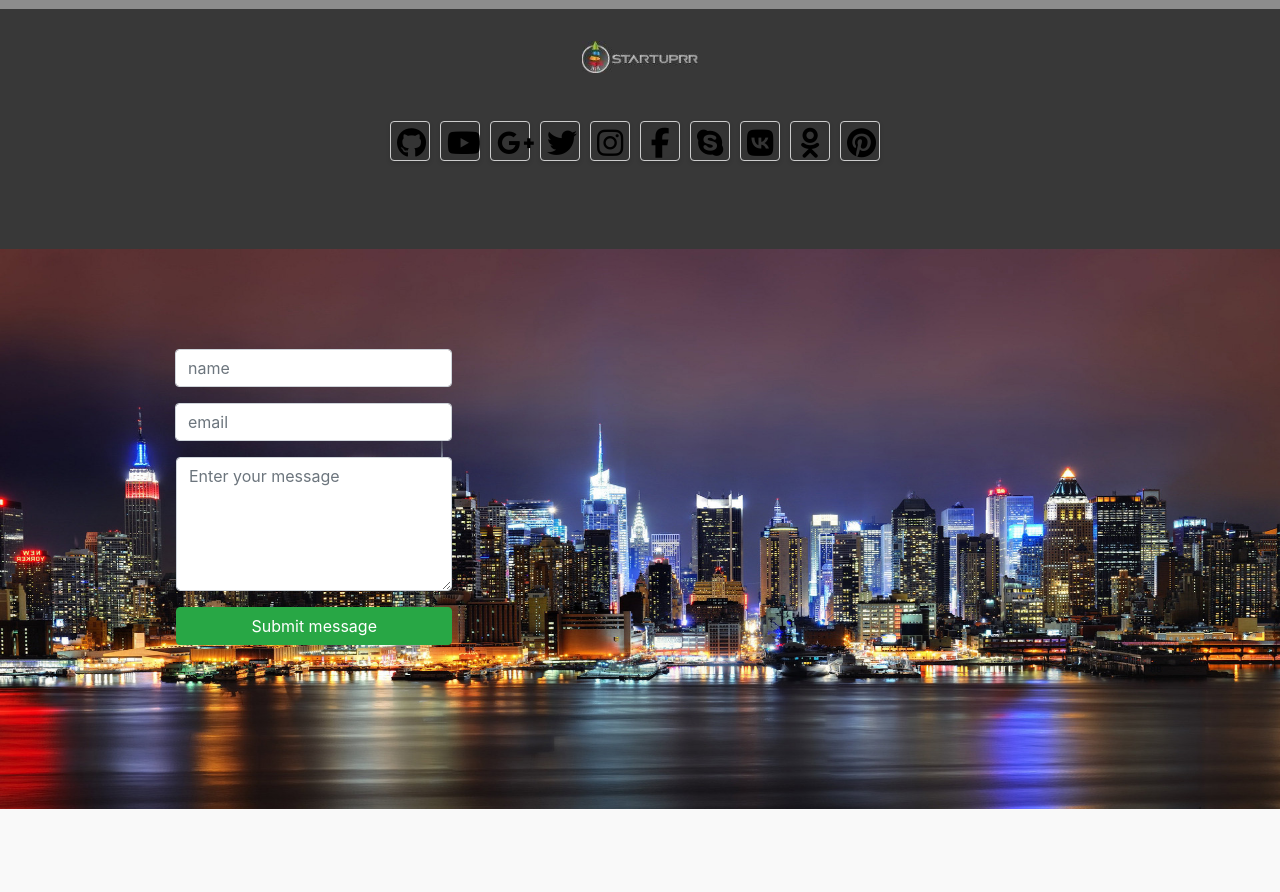
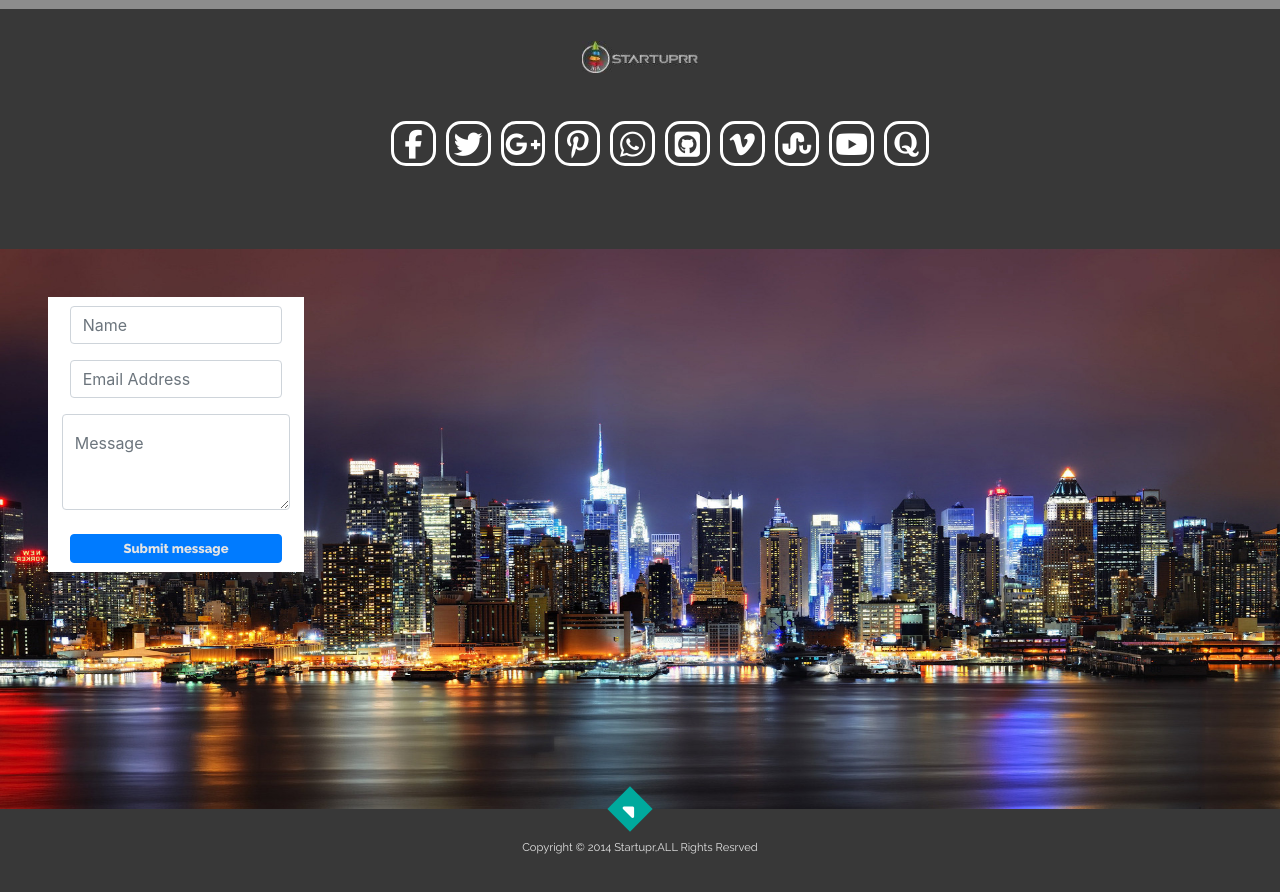
Before and after one commit to Allycik/Allycik.github.io, a website: page Example/src/index.html in a window 1280 px wide. Shown: the part 6240-7132 px from the top of the page. Before the commit the page ends 7049 px from the top, so only its background shows below. Drawn offline with nearby package versions, Linux system fonts and the light colour scheme; files that its build step writes are made by us from their sources; files whose address does not match are found by name.

Commit message:
correction

```diff
--- a/Example/src/index.html
+++ b/Example/src/index.html
@@ -159,6 +159,7 @@
       <div class="vertical-block__text">Proin in magna a ipsum viverra scelerisq <br>enec turp, nunc vestibulum.</div>
      </div>
        </div>
+
        <div class="block-phones">
          <div class="block-phones__picter">
            <img src="img/mockup-1.png">
@@ -168,6 +169,7 @@
          </div>
        </div>
        </div>
+
        <!--  -->
        <div class="row-2">
        <div class="block-answers">
@@ -355,7 +357,7 @@
       <span class ="corporate">Corporate Brochure</span>
       <span class ="illustration">Illustration / Print</span><br>
       <p class = "icon-quection-1"></p>
-      <p class ="illustration__numer">138</p>
+
      </div>
    </a>
    <a class="block-assets__blocks" href="#">
@@ -372,7 +374,7 @@
       <span class ="illustration">Illustration / Print</span>
       <br>
       <p class = "icon-quection-1"></p>
-      <p class ="illustration__numer">138</p>
+
      </div>
    </a>
    <a class="block-assets__blocks" href="#">
@@ -389,7 +391,7 @@
       <span class ="illustration">Illustration / Print</span>
       <br>
       <p class = "icon-quection-1"></p>
-      <p class ="illustration__numer">138</p>
+
      </div>
    </a>
    <a class="block-assets__blocks" href="#">
@@ -406,7 +408,7 @@
       <span class ="illustration">Illustration / Print</span>
       <br>
       <p class = "icon-quection-1"></p>
-      <p class ="illustration__numer">138</p>
+
      </div>
    </a>
    <a class="block-assets__blocks" href="#">
@@ -423,7 +425,7 @@
       <span class ="illustration">Illustration / Print</span>
       <br>
       <p class = "icon-quection-1"></p>
-      <p class ="illustration__numer">138</p>
+
      </div>
    </a>
    <a class="block-assets__blocks" href="#">
@@ -440,7 +442,7 @@
       <span class ="illustration">Illustration / Print</span>
       <br>
       <p class = "icon-quection-1"></p>
-      <p class ="illustration__numer">138</p>
+
      </div>
    </a>
    <a class="block-assets__blocks" href="#">
@@ -457,7 +459,7 @@
       <span class ="illustration">Illustration / Print</span>
       <br>
       <p class = "icon-quection-1"></p>
-      <p class ="illustration__numer">138</p>
+
      </div>
    </a>
    <a class="block-assets__blocks" href="#">
@@ -474,7 +476,7 @@
       <span class ="illustration">Illustration / Print</span>
       <br>
       <p class = "icon-quection-1"></p>
-      <p class ="illustration__numer">138</p>
+
      </div>
    </a>
    <a class="block-assets__blocks" href="#">
@@ -491,7 +493,7 @@
       <span class ="illustration">Illustration / Print</span>
       <br>
       <p class = "icon-quection-1"></p>
-      <p class ="illustration__numer">138</p>
+
      </div>
    </a>
    <a class="block-assets__blocks" href="#">
@@ -508,7 +510,7 @@
       <span class ="illustration">Illustration / Print</span>
       <br>
       <p class = "icon-quection-1"></p>
-      <p class ="illustration__numer">138</p>
+
      </div>
    </a>
    <a class="block-assets__blocks" href="#">
@@ -525,7 +527,7 @@
       <span class ="illustration">Illustration / Print</span>
       <br>
       <p class = "icon-quection-1"></p>
-      <p class ="illustration__numer">138</p>
+
      </div>
    </a>
    <a class="block-assets__blocks" href="#">
@@ -542,7 +544,7 @@
       <span class ="illustration">Illustration / Print</span>
       <br>
       <p class = "icon-quection-1"></p>
-      <p class ="illustration__numer">138</p>
+
      </div>
    </a>
    </div>
@@ -705,27 +707,28 @@
         <div class="card" style="width: 14rem;">
   <div class="card-body">
   <div class="card-top">
+
    <div class="card-top__content">
      <div class="content-rhombus">
        <div class="content-squear">
        <div class="content-quection"></div>
      </div>
    </div>
-   <div class="card-top__content">
+   <div class="card-top__content-a">
     <div class="content-rhombus rhombus__bacground">
       <div class="content-squear">
       <div class="content-quection"></div>
      </div>
     </div>
   </div>
-  <div class="card-top__content">
+  <div class="card-top__content-b">
     <div class="content-rhombus">
       <div class="content-squear">
       <div class="content-quection"></div>
-     </div>
+      </div>
     </div>
   </div>
-  <div class="card-top__content">
+  <div class="card-top__content-c">
     <div class="content-rhombus">
       <div class="content-squear">
       <div class="content-quection"></div>
@@ -750,21 +753,21 @@
           <div class="content-quection"></div>
         </div>
       </div>
-      <div class="card-top__content">
+      <div class="card-top__content-a">
        <div class="content-rhombus rhombus__bacground">
          <div class="content-squear">
          <div class="content-quection"></div>
         </div>
        </div>
      </div>
-     <div class="card-top__content">
+     <div class="card-top__content-b">
        <div class="content-rhombus">
          <div class="content-squear">
          <div class="content-quection"></div>
         </div>
        </div>
      </div>
-     <div class="card-top__content">
+     <div class="card-top__content-c">
        <div class="content-rhombus">
          <div class="content-squear">
          <div class="content-quection"></div>
@@ -789,21 +792,21 @@
           <div class="content-quection"></div>
         </div>
       </div>
-      <div class="card-top__content">
+      <div class="card-top__content-a">
        <div class="content-rhombus rhombus__bacground">
          <div class="content-squear">
          <div class="content-quection"></div>
         </div>
        </div>
      </div>
-     <div class="card-top__content">
+     <div class="card-top__content-b">
        <div class="content-rhombus">
          <div class="content-squear">
          <div class="content-quection"></div>
         </div>
        </div>
      </div>
-     <div class="card-top__content">
+     <div class="card-top__content-c">
        <div class="content-rhombus">
          <div class="content-squear">
          <div class="content-quection"></div>
@@ -827,21 +830,21 @@
           <div class="content-quection"></div>
         </div>
       </div>
-      <div class="card-top__content">
+      <div class="card-top__content-a">
        <div class="content-rhombus rhombus__bacground">
          <div class="content-squear">
          <div class="content-quection"></div>
         </div>
        </div>
      </div>
-     <div class="card-top__content">
+     <div class="card-top__content-b">
        <div class="content-rhombus">
          <div class="content-squear">
          <div class="content-quection"></div>
         </div>
        </div>
      </div>
-     <div class="card-top__content">
+     <div class="card-top__content-c">
        <div class="content-rhombus">
          <div class="content-squear">
          <div class="content-quection"></div>
@@ -906,7 +909,8 @@
           </div>
           <div class="carousel-item">
             <div class="carousel-item__block">
-            <img src="img/intFoto.jpg" class="d-block w-30" alt="...">
+            <!-- <img src="img/intFoto.jpg" class="d-block w-30" alt="..."> -->
+            <img src="img/unnamed.jpg" class="d-block w-30" alt="...">
             </div>
           </div>
           <div class="carousel-item">
@@ -1075,35 +1079,20 @@ Enhanced Security</p>
     <img src="img/photo_2020-01-30_10-54-52.jpg" class="startap-logo__foto">
   </div>
   <div class="startap-block__icon">
-    <div class="social github">
-      <a href="#" target="_blank"><i class="fa fa-github fa-2x"></i></a>
-  </div>
-  <div class="social youtube">
-      <a href="#" target="_blank"><i class="fa fa-youtube fa-2x"></i></a>
-  </div>
-  <div class="social google-pluse">
-      <a href="#" target="_blank"><i class="fa fa-google-plus fa-2x"></i></a>
-  </div>
-  <div class="social twitter">
-      <a href="#" target="_blank"><i class="fa fa-twitter fa-2x"></i></a>
-  </div>
-  <div class="social instagram">
-      <a href="#" target="_blank"><i class="fa fa-instagram fa-2x"></i></a>
-  </div>
-  <div class="social facebook">
-      <a href="#" target="_blank"><i class="fa fa-facebook fa-2x"></i></a>
-  </div>
-  <div class="social skype">
-      <a href="#" target="_blank"><i class="fa fa-skype fa-2x"></i></a>
-  </div>
-  <div class="social vk">
-      <a href="#" target="_blank"><i class="fa fa-vk fa-2x"></i></a>
-  </div>
-  <div class="social odnoklassniki">
-      <a href="#" target="_blank"><i class="fa fa-odnoklassniki fa-2x"></i></a>
-  </div>
-  <div class="social pinterest">
-      <a href="#" target="_blank"><i class="fa fa-pinterest fa-2x"></i></a>
+
+  <div class="wrapper">
+    <ul>
+      <li><i class="fa fa-facebook" aria-hidden="true"></i></li>
+      <li><i class="fa fa-twitter" aria-hidden="true"></i></li>
+      <li><i class="fa fa-google-plus" aria-hidden="true"></i></li>
+      <li><i class="fa fa-pinterest" aria-hidden="true"></i></li>
+      <li><i class="fa fa-whatsapp" aria-hidden="true"></i></li>
+      <li><i class="fa fa-git" aria-hidden="true"></i></li>
+      <li><i class="fa fa-vimeo" aria-hidden="true"></i></li>
+      <li><i class="fa fa-stumbleUpon" aria-hidden="true"></i></li>
+      <li><i class="fa fa-youtube" aria-hidden="true"></i></li>
+      <li><i class="fa fa-quora" aria-hidden="true"></i></li>
+    </ul>
   </div>
 
   </div>
@@ -1114,29 +1103,32 @@ Enhanced Security</p>
 
     <div class="row-footer__form">
 
-          <form role="form" id="contactForm" data-toggle="validator" class="shake">
-              <div class="row-footer">
-                  <div class="form-group col-sm-6">
+    <!-- </div> -->
+    <div class="col-xs-3">
+      <input type="text" class="form-control" placeholder="Name">
+    </div>
+  <!-- </div> -->
+  <div class="col-xs-3">
+    <input type="text" class="form-control" placeholder="Email Address">
+  </div>
+  <div class="form-group">
+    <textarea class="form-control" placeholder="Message" id="exampleFormControlTextarea1" rows="3"></textarea>
+  </div>
+  <div class="col-xs-3">
+    <a href="#" class="btn btn-primary" id="card-buttons">Submit message</a>
+  </div>
+    </div>
 
-                      <input type="text" class="form-control" id="name" placeholder="name" required data-error="NEW ERROR MESSAGE">
-                      <div class="help-block with-errors"></div>
-                  </div>
-                  <div class="form-group col-sm-6">
-
-                      <input type="email" class="form-control" id="email" placeholder="email" required>
-                      <div class="help-block with-errors"></div>
-                  </div>
+        </div>
+          <div class="block-last">
+            <div class="block-shap__last">
+               <span class="icon-caret-up"></span>
+            </div>
+            <div class="block-last__about">
+              <div class="block-last__text">
+                Copyright &copy 2014 Startupr,ALL Rights Resrved
               </div>
-              <div class="form-group">
-
-                  <textarea id="message" class="form-control" rows="5" placeholder="Enter your message" required></textarea>
-                  <div class="help-block with-errors"></div>
-              </div>
-              <button type="submit" id="form-submit" class="btn btn-success  pull-right ">Submit message</button>
-              <div id="msgSubmit" class="h3 text-center hidden"></div>
-              <div class="clearfix"></div>
-          </form>
-          </div>
+            </div>
       </div>
 
 
--- a/Example/src/scss/main.scss
+++ b/Example/src/scss/main.scss
@@ -779,6 +779,7 @@ font-family: ElegantIcons;
 .card-top__content:hover{
   opacity: 1;
 }
+
 .card-top__content{
   width: 60%;
   justify-content: center;
@@ -973,6 +974,92 @@ width: 10rem;
   display: flex;
   flex-direction: row;
   justify-content: space-around;
+}
+.d-block{
+  width: 90%;
+}
+.wrapper{
+  justify-content: center;
+}
+
+ul{
+  list-style: none;
+}
+
+ul li{
+  float: left;
+  width: 2.8rem;
+  height: 2.8rem;
+  border: 3px solid #fff;
+  margin-right: 10px;
+  border-radius: 15px;
+  position: relative;
+  cursor: pointer;
+  transition: all 0.5s linear;
+
+}
+
+ul li:last-child{
+  margin-right: 0;
+}
+
+ul li .fa{
+  position: absolute;
+  top: 50%;
+  left: 50%;
+  transform: translate(-50%,-50%);
+  color: #fff;
+  font-size: 1.8rem;
+  transition: all 0.5s linear;
+}
+
+ul li:hover{
+  background: #fff;
+  box-shadow: 0 0 30px 3px #fff;
+}
+
+ul li:hover .fa{
+  color: #f06060;
+}
+.fa-facebook::before{
+  font-family: FontAwesome;
+  content: "\f39e";
+}
+.fa-twitter::before{
+  font-family: FontAwesome;
+  content: "\f099";
+}
+.fa-google-plus::before{
+  font-family: FontAwesome;
+  content: "\f0d5";
+}
+.fa-pinterest::before{
+  font-family: FontAwesome;
+  content: "\f231";
+}
+.fa-whatsapp::before{
+  font-family: FontAwesome;
+  content: "\f232";
+}
+.fa-git::before{
+  font-family: FontAwesome;
+  content: "\f092";
+}
+.fa-vimeo::before{
+  font-family: FontAwesome;
+  content: "\f27d";
+}
+.fa-youtube::before{
+  font-family: FontAwesome;
+  content: "\f167";
+}
+.fa-quora::before{
+  font-family: FontAwesome;
+  content: "\f2c4";
+}
+.fa-stumbleUpon::before{
+  font-family: FontAwesome;
+  content: "\f1a4";
 }
 .square__in__first{
   width: 10.1rem;
@@ -1137,6 +1224,8 @@ font-family: Raleway;
   width: 100%;
   height: 15rem;
   background-color:#383838 ;
+  display: flex;
+  flex-direction: column;
 }
 .startap-block__logo{
   width: 30%;
@@ -1152,43 +1241,80 @@ font-family: Raleway;
 }
 .startap-block__icon{
   display: flex;
-  justify-content: center;
-}
-.social a {
-  text-align: center;
-  width: 2.5rem;
-  height: 2.5rem;
-  float: left;
-  border: 1px solid #ccc;
-  box-shadow: 0 2px 4px rgba(0,0,0,0.15), inset 0 0 50px rgba(0,0,0,0.1);
-  border-radius: 4px;
-  margin: 0 10px 10px 0;
-  padding: 6px;
-  color: #000;
-}
-
+  flex-direction: row;
+  margin: 0 auto;
+}
 .foto{
   width: 100%;
   height: 35rem;
 }
+.footer-foto{
+  position: relative;
+}
 .form-group {
-  margin-bottom: 1rem;
+  margin-top: .5rem;
   width: 100%;
 }
-.row-footer{
-  justify-content: flex-start;
-   width: 80%;
-}
-textarea.form-control, .btn-success {
-  margin-left:1rem;
-  width: 36%;
-}
-#contactForm{
- position: absolute;
- margin-top: -36%;
-width: 60%;
-margin-left: 10rem;
-
+.row-footer__form{
+   width: 20%;
+   height: auto;
+   border: 1px solid white;
+   background-color: white;
+   position: absolute;
+    top: 3rem;
+    left: 3rem;
+}
+.col-xs-3{
+  width: 90%;
+  margin: 0 auto;
+  padding: .5rem;
+}
+textarea.form-control {
+  height: auto;
+  width: 90%;
+  margin: 0 auto;
+  padding-top: 1rem;
+}
+.col-xs-3 a{
+  width: 100%;
+  padding: 0.2rem;
+}
+.icon-caret-up::before{
+  font-family: FontAwesome;
+  content: "\f0d8";
+}
+.icon-caret-up{
+  color: white;
+  font-size: 1.5rem;
+  padding-left: 0.6rem;
+}
+.block-last__about{
+  width: 40%;
+  height: 2rem;
+  justify-content: center;
+  display: flex;
+  margin: 0 auto;
+}
+.block-last__text{
+font-family: Raleway;
+  font-size: .7rem;
+  font-weight: 500;
+  line-height: 1.2;
+  color: #e4e4e4;
+}
+.block-shap__last{
+  width: 2rem;
+height: 2rem;
+background-color: #00a99d;
+  left:48%;
+  transform: rotate(45deg);
+  position: relative;
+  top:-17%;
+}
+.block-last{
+  width: 100%;
+  height: 6rem;
+  background-color: #383838;
 }
 @media(max-width:#{$desktop}) {
   .block-assets__blocks{
@@ -1206,6 +1332,7 @@ margin-left: 10rem;
    height: auto;
  }
 }
+
  @media(max-width:#{$tablet}) {
    .header-menu .icon-search {
     display: none;
@@ -1248,7 +1375,8 @@ margin-left: 10rem;
 }
 #card-button {
   font-size: .7rem;
-}
+ }
+
 
  }
  @media(max-width:#{$tablet_md}) {
@@ -1328,6 +1456,19 @@ margin-left: 10rem;
 .unique-item__btn {
   width: 30%;
   margin-left: 10%;
+}
+ul li {
+border: 2px solid #fff;
+border-radius: 5px;
+}
+.startap-logo__foto {
+width: 50%;
+}
+.foto{
+  height: auto;
+}
+.col-xs-3, textarea.form-control {
+  padding: .1rem;
 }
 }
 
@@ -1437,7 +1578,13 @@ margin-left: 10rem;
 .unique-block {
   height: 8rem;
 }
- }
+.foto{
+  height: auto;
+}
+.col-xs-3 {
+  padding: .1rem;
+ }
+}
 @media(max-width:#{$mobile}) {
   html{
     font-size: 70%;
@@ -1530,7 +1677,30 @@ margin-left: 10rem;
 .unique-item {
   width: 65%;
 }
-}
+
+ ul li .fa {
+  font-size: 1.4rem;
+ }
+ ul li {
+  width: 2.2rem;
+  height: 2.2rem;
+ }
+ .col-sm-6{
+   width: 50%;
+ }
+.startap-block__icon {
+  padding-bottom: 2rem;
+  margin: 0;
+}
+.startap-block {
+  height: auto;
+}
+.row-footer__form {
+  width: 30%;
+  top: 2rem;
+}
+}
+
 
 @media(max-width:#{$mobile_md}){
   html{
@@ -1562,9 +1732,6 @@ margin-left: 10rem;
   #block-shape-squeare {
     padding-top: 10%;
   }
-  .illustration__numer{
-    display: none;
-  }
   #circle {
     border: 2px solid #fff;
   }
@@ -1595,6 +1762,13 @@ margin-left: 10rem;
 }
 .unique-item__text {
   font-size: 1rem;
+}
+ul li{
+  margin-right: 5px;
+}
+.row-footer__form {
+  width: 30%;
+  top: 2rem;
 }
 }
 
@@ -1672,6 +1846,7 @@ margin-left: 10rem;
 }
 #card-button{
   top:-7%;
+  width: 50%;
 }
 .shape-squeare-left, .shape-squeare-right {
   padding-top: 4%;
@@ -1683,4 +1858,8 @@ margin-left: 10rem;
   width: 40%;
   margin-left: -5%;
 }
-}
+.row-footer__form {
+  width: 30%;
+  top: 1rem;
+}
+}
```
Also changed, not shown: Example/build/css/style.min.css, Example/build/img/servers-service-1-300x200.jpg (added), Example/build/img/unnamed.jpg (added), Example/build/index.html, Example/src/img/servers-service-1-300x200.jpg (added), Example/src/img/unnamed.jpg (added), 1 other file.
